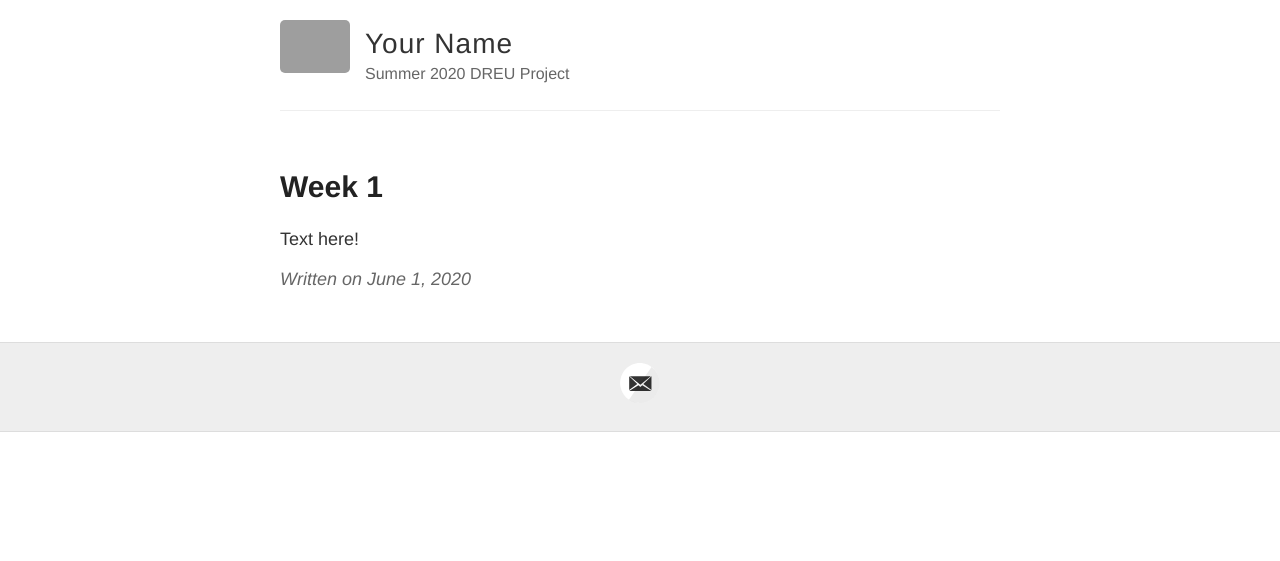
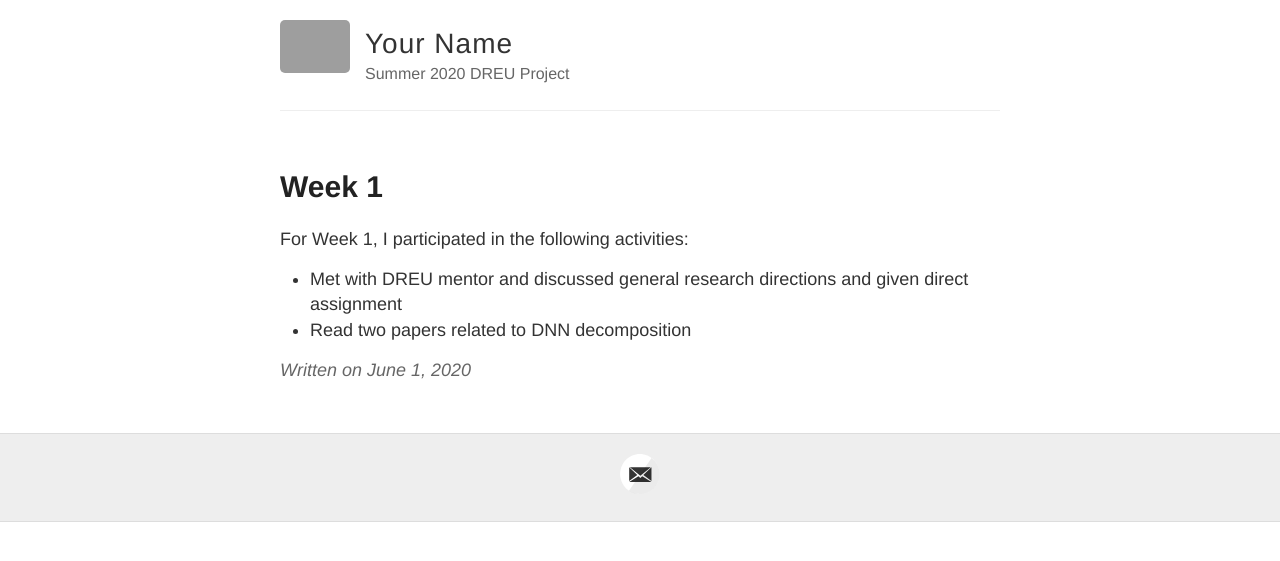
Before and after one commit to thomasra2001/DREU2024, a Jekyll site: the page built from _posts/2020-06-01-week1.md, in a window 1280 px wide. Shown: the top 561 px of the page. Built offline with Jekyll 4.4.1, drawn with Linux system fonts in a browser that asks for light colours; grey boxes are pictures that could not be loaded.

Commit message:
Update 2024-06-04-week1.md

```diff
--- a/_posts/2020-06-01-week1.md
+++ b/_posts/2020-06-01-week1.md
@@ -3,4 +3,6 @@ layout: post
 title: Week 1
 ---
 
-Text here!
+For Week 1, I participated in the following activities:
+  - Met with DREU mentor and discussed general research directions and given direct assignment
+  - Read two papers related to DNN decomposition
```
